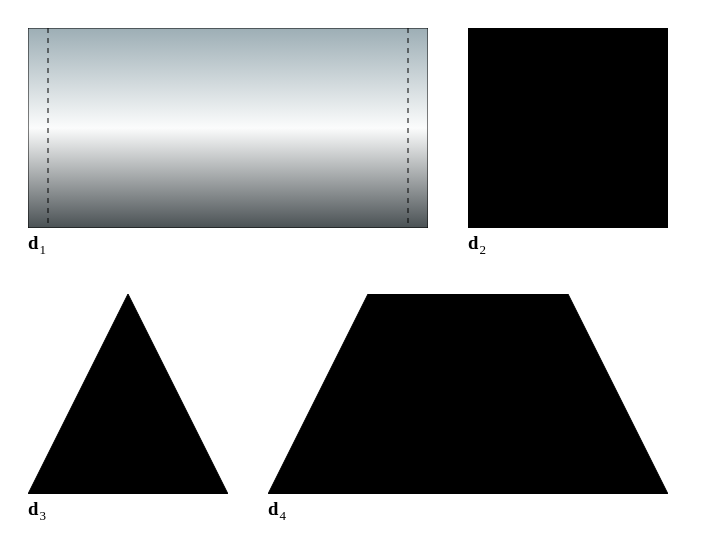
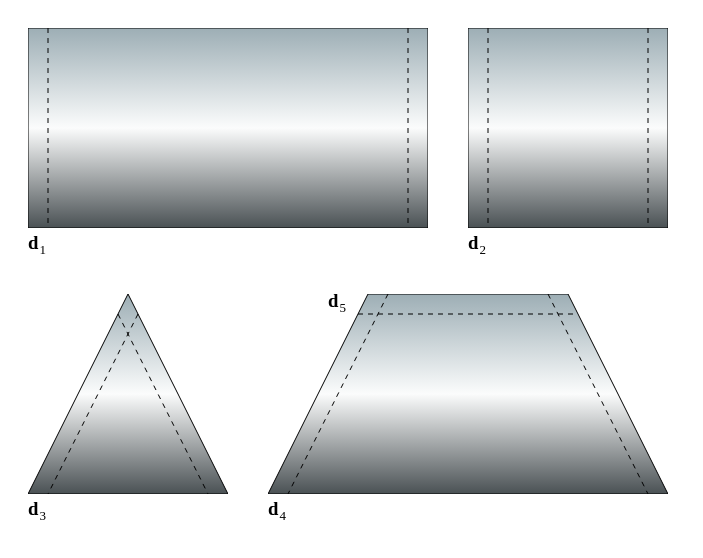
Before and after one commit to spencetacular/hexayurt, a plain HTML site: page index.html in a window 1280 px wide. Shown: the whole page, without its empty margins (0-703 px from the left). Drawn offline with Linux system fonts and the light colour scheme.

Commit message:
SVG gradients added

```diff
--- a/index.html
+++ b/index.html
@@ -26,7 +26,14 @@
 	</div>
 	<div class="geometry">
 		<svg width="200" height="200">
-		    <rect class="r-max" width="200" height="200" />
+		<defs>
+		    <linearGradient id="grad1" x1="0%" y1="0%" x2="0%" y2="100%">
+		      <stop offset="0%" style="stop-color:#9daeb5;stop-opacity:1" />
+		      <stop offset="50%" style="stop-color:#fbfcfc;stop-opacity:1" />
+		      <stop offset="100%" style="stop-color:#4a5154;stop-opacity:1" />
+		    </linearGradient>
+		 </defs>
+		    <rect class="r-max" width="200" height="200" fill="url(#grad1)"/>
 		    <line class="line" x1="20" y1="0" x2="20" y2="200"/>
 		    <line class="line" x1="180" y1="0" x2="180" y2="200"/>
 		</svg>
@@ -39,7 +46,14 @@
 <div class="flex-container">
 	<div class="geometry">
 		<svg width="200" height="200">
-		    <polygon  class="r-max" points="0 200, 200 200, 100 0"/>
+		<defs>
+		    <linearGradient id="grad1" x1="0%" y1="0%" x2="0%" y2="100%">
+		      <stop offset="0%" style="stop-color:#9daeb5;stop-opacity:1" />
+		      <stop offset="50%" style="stop-color:#fbfcfc;stop-opacity:1" />
+		      <stop offset="100%" style="stop-color:#4a5154;stop-opacity:1" />
+		    </linearGradient>
+		 </defs>
+		    <polygon  class="r-max" points="0 200, 200 200, 100 0" fill="url(#grad1)"/>
 		    <line class="line" x1="110" y1="20" x2="20" y2="200"/>
 		    <line class="line" x1="90" y1="20" x2="180" y2="200"/>
 		</svg>
@@ -50,14 +64,26 @@
 	</div>
 	<div class="geometry">
 		<svg width="400" height="200">
-		    <polygon  class="r-max" points="0 200, 400 200, 300 0, 100 0"/>
+		<defs>
+		    <linearGradient id="grad1" x1="0%" y1="0%" x2="0%" y2="100%">
+		      <stop offset="0%" style="stop-color:#9daeb5;stop-opacity:1" />
+		      <stop offset="50%" style="stop-color:#fbfcfc;stop-opacity:1" />
+		      <stop offset="100%" style="stop-color:#4a5154;stop-opacity:1" />
+		    </linearGradient>
+		 </defs>
+		    <polygon  class="r-max" points="0 200, 400 200, 300 0, 100 0" fill="url(#grad1)"/>
 		    <line class="line" x1="120" y1="0" x2="20" y2="200"/>
 		    <line class="line" x1="280" y1="0" x2="380" y2="200"/>
+		    <line class="line" x1="90" y1="20" x2="310" y2="20"/>
 		</svg>
 		<div>
 			<h3>d</h3>
 			<h3 class="subscript">4</h3>
 		</div>
+		<div class="d5">
+			<h3>d</h3>
+			<h3 class="subscript">5</h3>
+		</div>
 	</div>
 </div>
 </body>
--- a/styles.css
+++ b/styles.css
@@ -45,3 +45,8 @@ P {
  h3 {
  	display: inline;
  }
+.d5 {
+	position: relative;
+	bottom: 230px;
+	left: 60px;
+}
```
